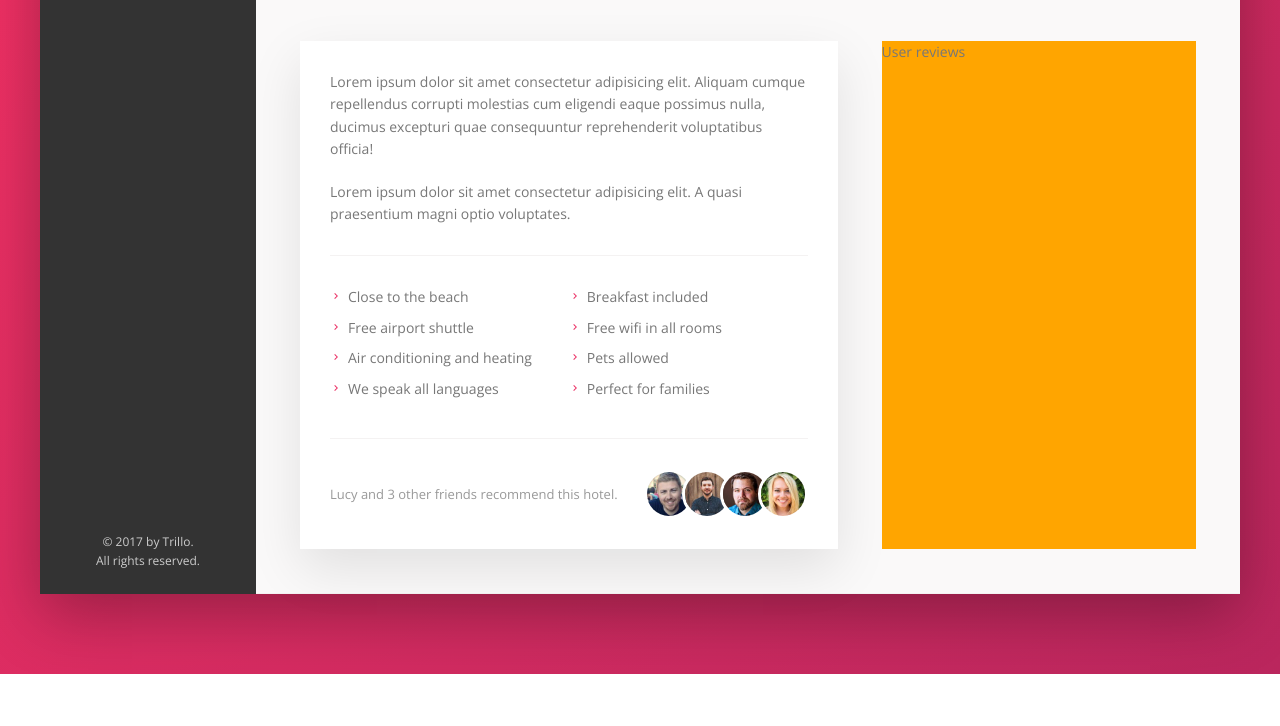
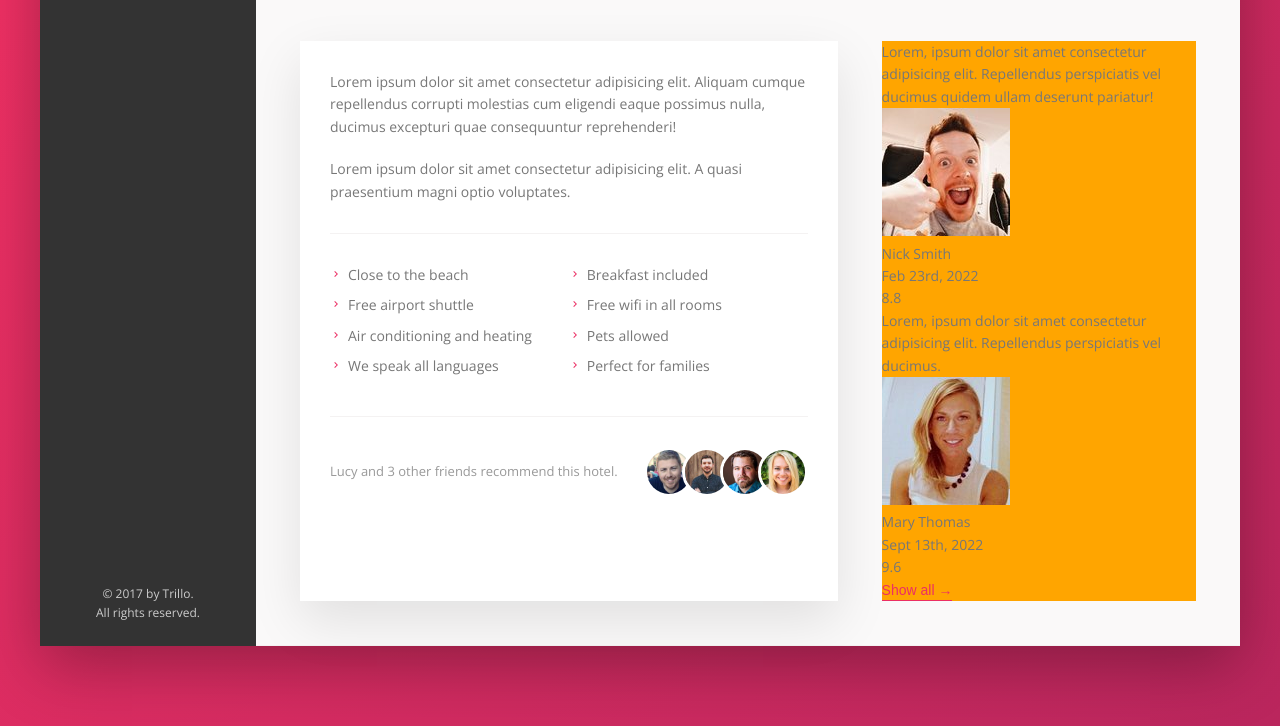
Before and after one commit to krisdoyon/trillo, a website: page index.html in a window 1280 px wide. Shown: the part 605-1331 px from the top of the page. Before the commit the page ends 1279 px from the top, so only its background shows below. Drawn offline with nearby package versions, Linux system fonts and the light colour scheme.

Commit message:
Add reviews section

```diff
--- a/index.html
+++ b/index.html
@@ -154,7 +154,7 @@
                 Lorem ipsum dolor sit amet consectetur adipisicing elit. Aliquam
                 cumque repellendus corrupti molestias cum eligendi eaque
                 possimus nulla, ducimus excepturi quae consequuntur
-                reprehenderit voluptatibus officia!
+                reprehenderi!
               </p>
               <p class="paragraph">
                 Lorem ipsum dolor sit amet consectetur adipisicing elit. A quasi
@@ -199,7 +199,47 @@
               </div>
             </div>
 
-            <div class="user-reviews">User reviews</div>
+            <div class="user-reviews">
+              <figure class="review">
+                <blockquote class="review__text">
+                  Lorem, ipsum dolor sit amet consectetur adipisicing elit.
+                  Repellendus perspiciatis vel ducimus quidem ullam deserunt
+                  pariatur!
+                </blockquote>
+                <figcaption class="review__user">
+                  <img
+                    src="img/user-1.jpg"
+                    alt="User 1"
+                    class="review__photo"
+                  />
+                  <div class="review__user-box">
+                    <p class="review__user-name">Nick Smith</p>
+                    <p class="review__user-date">Feb 23rd, 2022</p>
+                  </div>
+                  <div class="review__rating">8.8</div>
+                </figcaption>
+              </figure>
+              <figure class="review">
+                <blockquote class="review__text">
+                  Lorem, ipsum dolor sit amet consectetur adipisicing elit.
+                  Repellendus perspiciatis vel ducimus.
+                </blockquote>
+                <figcaption class="review__user">
+                  <img
+                    src="img/user-2.jpg"
+                    alt="User 2"
+                    class="review__photo"
+                  />
+                  <div class="review__user-box">
+                    <p class="review__user-name">Mary Thomas</p>
+                    <p class="review__user-date">Sept 13th, 2022</p>
+                  </div>
+                  <div class="review__rating">9.6</div>
+                </figcaption>
+              </figure>
+
+              <button class="btn-inline">Show all <span>&rarr;</span></button>
+            </div>
           </div>
         </main>
       </div>
```
